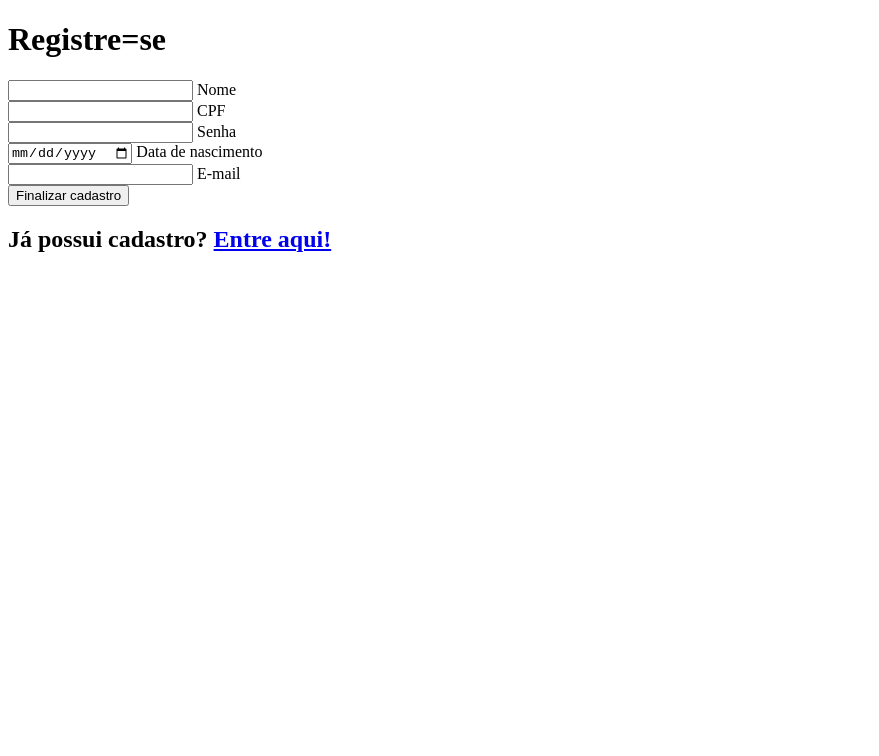
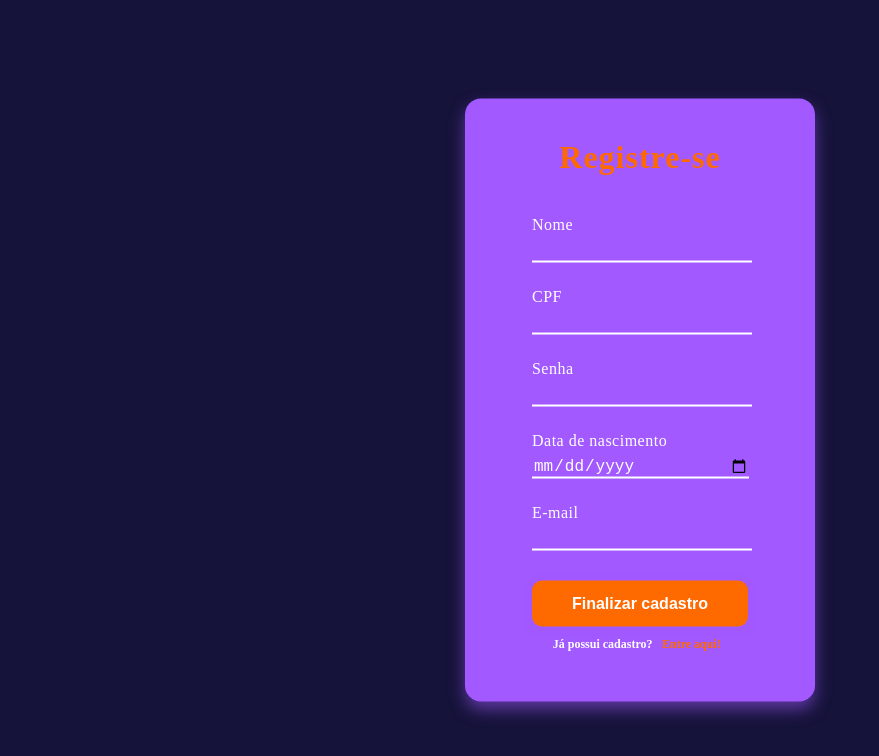
Before and after one commit to sevensynss/expotec-2, a plain HTML site: page registro.html in a window 1280 px wide. Shown: the whole page, without its empty margins (0-879 px from the left). Drawn offline with Linux system fonts and the light colour scheme.

Commit message:
esboço da pag. de registro

```diff
--- /dev/null
+++ b/css/styles.css
@@ -0,0 +1,174 @@
+body{
+    margin: 0;
+    background-color: #16133a;
+}
+
+
+/*registro*/
+
+.cadastro{
+    box-shadow: 0 0.5rem 1rem 0px #a259ff80;
+    z-index: 1;
+    display: flex;
+    flex-direction: column;
+    align-items: center;
+    justify-content: center;
+    background: #a259ff;
+    position: absolute;
+    top: 50%;
+    left: 50%;
+    transform: translate(-50%, -50%);
+    margin: 0;
+    padding: 40px 60px;
+    border-radius: 16px;
+    color: #fff;
+    max-height: 840px;
+    min-width: 350px;
+    box-sizing: border-box;
+}
+
+form h1{
+    color: #ff6a00;
+    font-weight: 700;
+    text-align: center;
+    padding-bottom: 20px;
+    margin: 0 0 20px 0;
+    letter-spacing: 1px;
+}
+
+.input-formulario{
+    position: relative;
+}
+.input-formulario{
+    position: relative;
+    width: 100%;
+    display: flex;
+    flex-direction: column;
+    align-items: flex-start;
+    margin-bottom: 20px;
+}
+
+.label-input{
+    position: absolute;
+    top: 0px;
+    left: 0px;
+    pointer-events: none;
+    transition: .5s;
+}
+.label-input{
+    position: absolute;
+    top: 0px;
+    left: 0px;
+    pointer-events: none;
+    transition: .5s;
+    color: #fff;
+    font-size: 16px;
+    font-weight: 500;
+    letter-spacing: 0.5px;
+}
+
+.input-cadastro:focus ~ .label-input,
+.input-cadastro:valid ~ .label-input{
+            top: -15px;
+            font-size: 15px;
+            font-weight: 600;
+            color: #221E55 ;
+        }
+.input-cadastro:focus ~ .label-input,
+.input-cadastro:valid ~ .label-input{
+    top: -18px;
+    font-size: 13px;
+    font-weight: 600;
+    color: #ff6a00;
+    background: transparent;
+    padding: 0 4px;
+}
+
+.input-cadastro{
+    background: none;
+    border: none;
+    border-bottom: 1px solid white;
+    outline: none;
+    color: white;
+    margin: 25px 10px 25px 10px;
+    font-size: 15px;
+    width: 100%;
+}
+.input-cadastro{
+    background: none;
+    border: none;
+    border-bottom: 2px solid #fff;
+    outline: none;
+    color: #fff;
+    margin: 25px 0 5px 0;
+    font-size: 16px;
+    width: 100%;
+    transition: border-color 0.3s;
+}
+.input-cadastro:focus {
+    border-bottom: 2px solid #ff6a00;
+}
+
+link-login{
+    text-decoration: none;
+    color:#221E55;
+    margin: 3%;
+}
+.link-login{
+    text-decoration: none;
+    color: #ff6a00;
+    margin: 3%;
+    font-weight: 600;
+    transition: color 0.3s;
+}
+.link-login:hover {
+    color: #16133a;
+}
+
+form h2{
+    font-size: 10px;
+    text-align: center;
+}
+form h2{
+    font-size: 12px;
+    text-align: center;
+    color: #fff;
+    margin-bottom: 10px;
+}
+
+.btn-cadastrar{
+    display:inline-block;
+    background:#221E55;
+    border: none;
+    padding: 16px 33px 16px 33px;
+    border-radius: 10px;
+    color:white;
+    text-decoration: none;
+    font-size: 15px;
+    margin-top:15px;
+    margin-left: 54px;
+    margin-right:54px;
+}
+.btn-cadastrar{
+    display: block;
+    background: #ff6a00;
+    border: none;
+    padding: 14px 40px;
+    border-radius: 10px;
+    color: #fff;
+    text-decoration: none;
+    font-size: 16px;
+    font-weight: 700;
+    margin: 25px auto 0 auto;
+    cursor: pointer;
+    box-shadow: 0 2px 8px #a259ff40;
+    transition: background 0.3s, box-shadow 0.3s;
+}
+.btn-cadastrar:hover{
+    background: #a259ff;
+    box-shadow: 0 4px 16px #ff6a0040;
+}
+
+.btn-cadastrar:hover{
+    background:#16133a;
+}
--- a/registro.html
+++ b/registro.html
@@ -3,12 +3,13 @@
 <head>
     <meta charset="UTF-8">
     <meta name="viewport" content="width=device-width, initial-scale=1.0">
-    <title>Registre=se</title>
+    <link rel="stylesheet" href="css/styles.css">
+    <title>Registre-se</title>
 </head>
 <body>
     <div class="cadastro">
         <form method='POST' action='.' >
-         <h1>Registre=se</h1>
+         <h1>Registre-se</h1>
 
     <div class="input-formulario">
         <input type="text" name="nome" id="nome" class="input-cadastro" required>
```
Also changed, not shown: 1 other file.
